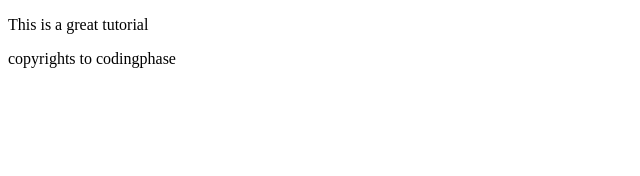
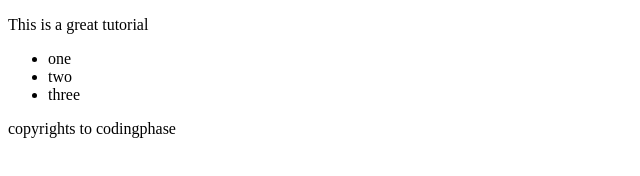
Before and after one commit to Weiss001/git-course-1-, a plain HTML site: page index.html in a window 1280 px wide. Shown: the whole page, without its empty margins (0-640 px from the left). Drawn offline with Linux system fonts and the light colour scheme.

Commit message:
added un ordered list

```diff
--- a/index.html
+++ b/index.html
@@ -10,6 +10,14 @@
 
 
     <p>This is a great tutorial</p>
+
+    <ul>
+        <li>one</li>
+        <li>two</li>
+        <li>three
+
+        </li>
+    </ul>
     <footer>copyrights to codingphase</footer>
 
 
```
